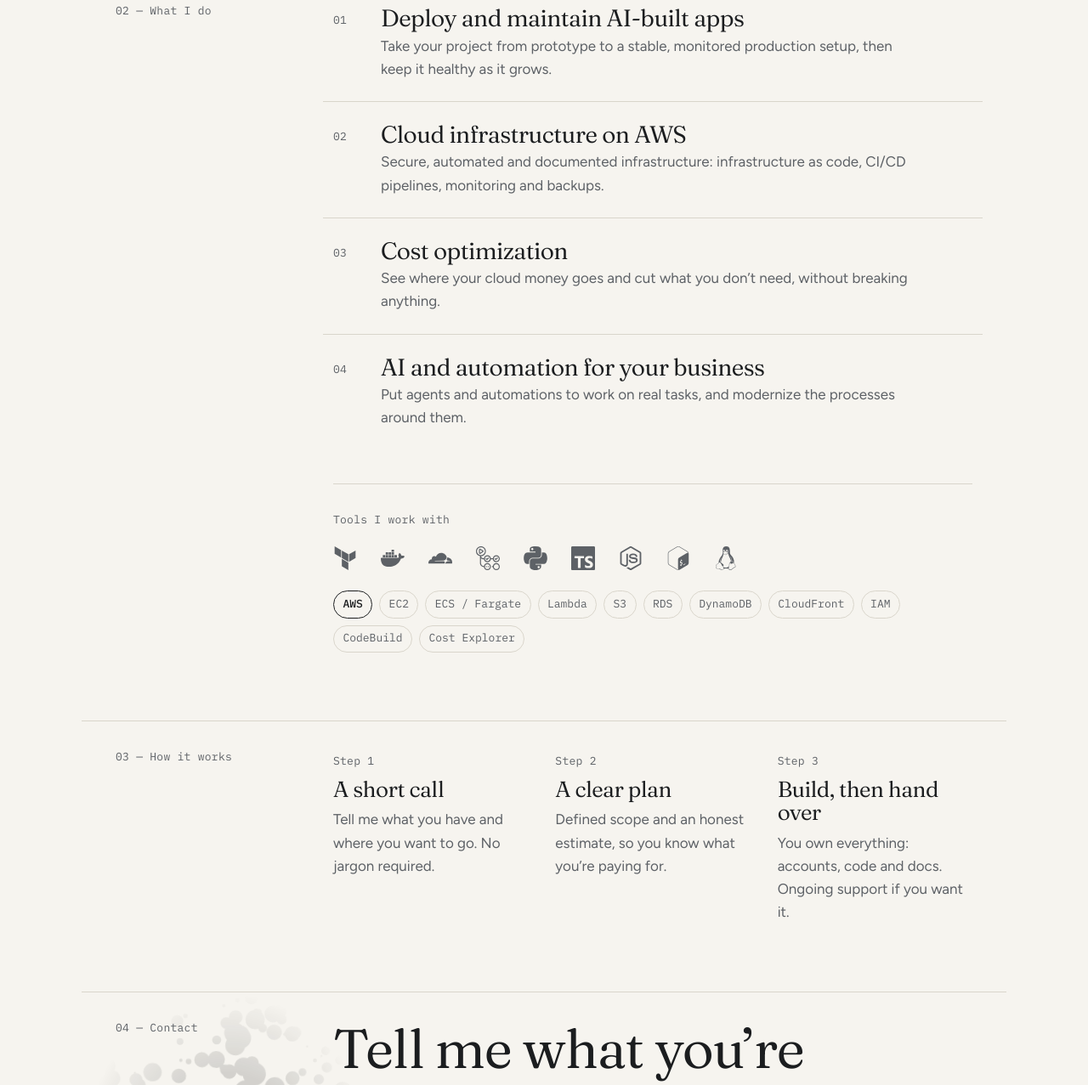
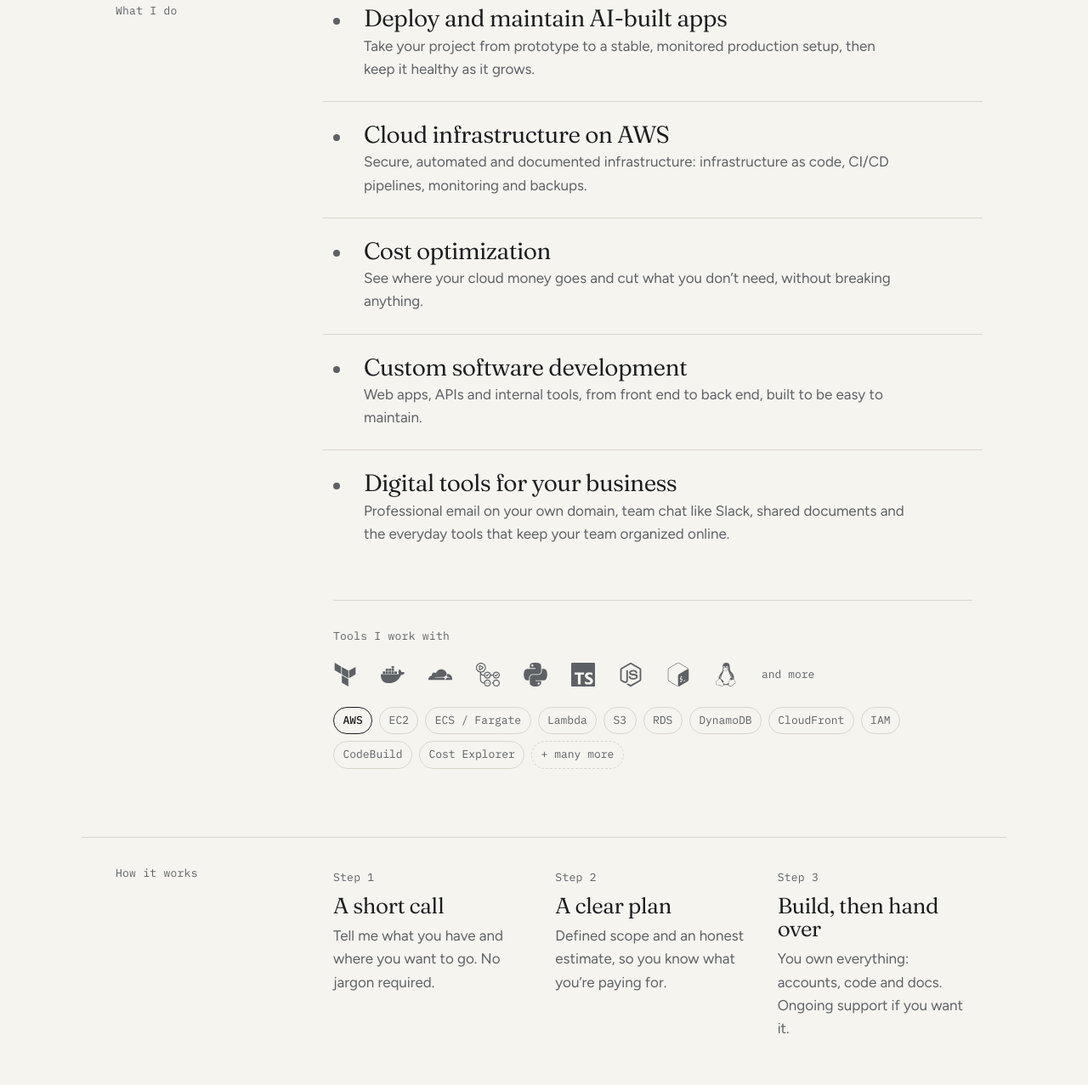
Before and after one commit to alfremedpal/amedpal-website, an Astro site: page / in a window 1280 px wide. Shown: the part 1523-2800 px from the top of the page at 85% size. Built offline with nearby package versions, Linux system fonts and the light colour scheme; Astro itself is replaced by a stand-in of ours.

Commit message:
Update wording

```diff
--- a/src/components/TechStack.astro
+++ b/src/components/TechStack.astro
@@ -18,11 +18,13 @@ const t = useTranslations(Astro.currentLocale);
 				</li>
 			))
 		}
+		<li class="more">{t.services.toolsMore}</li>
 	</ul>
 	<div class="aws">
 		<span class="tag aws-name">AWS</span>
 		<ul class="aws-list" role="list" aria-label="AWS">
 			{awsServices.map((s) => <li class="tag">{s}</li>)}
+			<li class="tag tag-more">{t.services.awsMore}</li>
 		</ul>
 	</div>
 </div>
@@ -52,9 +54,15 @@ const t = useTranslations(Astro.currentLocale);
 			transform 0.2s ease;
 	}
 	/* Brand colour, nudged toward the text colour so it reads in both themes. */
-	.logos li:hover {
+	.logos li:not(.more):hover {
 		color: color-mix(in srgb, var(--c) 75%, var(--ink));
 		transform: translateY(-2px);
+	}
+	/* Signals the lists aren't exhaustive. */
+	.logos .more {
+		align-items: center;
+		font-family: var(--mono);
+		font-size: 0.8125rem;
 	}
 	.aws {
 		display: flex;
@@ -74,6 +82,12 @@ const t = useTranslations(Astro.currentLocale);
 		font-size: 0.8125rem;
 		color: var(--muted);
 	}
+	.tag-more {
+		border-style: dashed;
+	}
+	.tag-more::before {
+		content: '+ ' / '';
+	}
 	.aws .aws-name {
 		border-color: var(--ink);
 		color: var(--ink);
--- a/src/components/sections/Services.astro
+++ b/src/components/sections/Services.astro
@@ -7,17 +7,17 @@ const t = useTranslations(Astro.currentLocale);
 ---
 
 <Section id="services" label={t.services.label}>
-	<ol class="rows" role="list">
+	<ul class="rows" role="list">
 		{
-			t.services.items.map((s, i) => (
+			t.services.items.map((s) => (
 				<li>
-					<span class="label">{String(i + 1).padStart(2, '0')}</span>
+					<span class="bullet" aria-hidden="true" />
 					<h3>{s.title}</h3>
 					<p>{s.text}</p>
 				</li>
 			))
 		}
-	</ol>
+	</ul>
 	<TechStack />
 </Section>
 
@@ -29,7 +29,7 @@ const t = useTranslations(Astro.currentLocale);
 	}
 	li {
 		display: grid;
-		grid-template-columns: 2.5rem 1fr;
+		grid-template-columns: 1.25rem 1fr;
 		gap: 0.25rem 1rem;
 		padding: 1.5rem 0.75rem;
 		margin: 0 -0.75rem;
@@ -45,12 +45,16 @@ const t = useTranslations(Astro.currentLocale);
 	li:hover {
 		background: var(--surface);
 	}
-	li:hover .label {
-		color: var(--accent);
+	li:hover .bullet {
+		background: var(--accent);
 	}
-	.label {
-		padding-top: 0.45rem;
-		transition: color 0.2s ease;
+	.bullet {
+		width: 0.5rem;
+		height: 0.5rem;
+		margin-top: 0.85rem;
+		border-radius: 50%;
+		background: var(--muted);
+		transition: background-color 0.2s ease;
 	}
 	h3 {
 		font-size: 1.75rem;
--- a/src/i18n/ui.ts
+++ b/src/i18n/ui.ts
@@ -34,13 +34,13 @@ const en = {
 		eyebrow: 'Cloud & DevOps engineer, AWS',
 		titleA: 'You built the app.',
 		titleB: 'I’ll make it run.',
-		lede: 'Made something with AI and not sure how to get it online, keep it secure, or stop the bill from growing? I’m an AWS engineer with over 7 years running production systems. I design, deploy and look after cloud infrastructure for businesses of any size.',
+		lede: 'Made something with AI and not sure how to get it online, keep it secure, or stop the bill from growing? I’m a cloud engineer with over 7 years running production systems. I design, deploy and look after the infrastructure your business runs on, whatever its size.',
 		status: 'Taking on new projects',
 		cert: 'AWS Certified Solutions Architect – Professional',
 		certVerify: 'Verify on Credly',
 	},
 	ai: {
-		label: '01 — Built with AI?',
+		label: 'Built with AI?',
 		title: 'AI got you a working app. Production is a different job.',
 		body: 'AI tools make building fast. Putting what you built in front of real customers, reliably, securely and without surprise costs, still takes experience. That’s the part I handle, and I explain it in plain language.',
 		pains: [
@@ -54,8 +54,10 @@ const en = {
 		me: 'Me:',
 	},
 	services: {
-		label: '02 — What I do',
+		label: 'What I do',
 		tools: 'Tools I work with',
+		toolsMore: 'and more',
+		awsMore: 'many more',
 		items: [
 			{
 				title: 'Deploy and maintain AI-built apps',
@@ -70,13 +72,17 @@ const en = {
 				text: 'See where your cloud money goes and cut what you don’t need, without breaking anything.',
 			},
 			{
-				title: 'AI and automation for your business',
-				text: 'Put agents and automations to work on real tasks, and modernize the processes around them.',
+				title: 'Custom software development',
+				text: 'Web apps, APIs and internal tools, from front end to back end, built to be easy to maintain.',
+			},
+			{
+				title: 'Digital tools for your business',
+				text: 'Professional email on your own domain, team chat like Slack, shared documents and the everyday tools that keep your team organized online.',
 			},
 		],
 	},
 	process: {
-		label: '03 — How it works',
+		label: 'How it works',
 		step: 'Step',
 		items: [
 			{ title: 'A short call', text: 'Tell me what you have and where you want to go. No jargon required.' },
@@ -85,7 +91,7 @@ const en = {
 		],
 	},
 	contact: {
-		label: '04 — Contact',
+		label: 'Contact',
 		title: 'Tell me what you’re building.',
 		body: 'Small business or large team, early prototype or system already in production.',
 	},
@@ -118,13 +124,13 @@ const es: Dict = {
 		eyebrow: 'Ingeniero Cloud y DevOps, AWS',
 		titleA: 'Tú creaste la app.',
 		titleB: 'Yo la pongo a funcionar.',
-		lede: '¿Hiciste algo con IA y no sabes cómo publicarlo, mantenerlo seguro o evitar que la factura siga creciendo? Soy ingeniero de AWS con más de 7 años operando sistemas en producción. Diseño, despliego y cuido infraestructura en la nube para negocios de cualquier tamaño.',
+		lede: '¿Hiciste algo con IA y no sabes cómo publicarlo, mantenerlo seguro o evitar que la factura siga creciendo? Soy ingeniero cloud con más de 7 años operando sistemas en producción. Diseño, despliego y cuido la infraestructura sobre la que corre tu negocio, sin importar su tamaño.',
 		status: 'Disponible para nuevos proyectos',
 		cert: 'AWS Certified Solutions Architect – Professional',
 		certVerify: 'Verificar en Credly',
 	},
 	ai: {
-		label: '01 — ¿Hecho con IA?',
+		label: '¿Hecho con IA?',
 		title: 'La IA te dio una app que funciona. Producción es otro trabajo.',
 		body: 'Con herramientas de IA, construir es rápido. Ponerlo frente a clientes reales, de forma confiable, segura y sin costos sorpresa, todavía requiere experiencia. De esa parte me encargo yo, y te la explico sin tecnicismos.',
 		pains: [
@@ -138,8 +144,10 @@ const es: Dict = {
 		me: 'Yo:',
 	},
 	services: {
-		label: '02 — Qué hago',
+		label: 'Qué hago',
 		tools: 'Herramientas con las que trabajo',
+		toolsMore: 'y más',
+		awsMore: 'muchos más',
 		items: [
 			{
 				title: 'Despliegue y mantenimiento de apps hechas con IA',
@@ -154,13 +162,17 @@ const es: Dict = {
 				text: 'Descubre a dónde se va tu dinero en la nube y recorta lo que no necesitas, sin romper nada.',
 			},
 			{
-				title: 'IA y automatización para tu negocio',
-				text: 'Pon agentes y automatizaciones a trabajar en tareas reales, y moderniza los procesos a su alrededor.',
+				title: 'Desarrollo de software a la medida',
+				text: 'Aplicaciones web, APIs y herramientas internas, de frontend a backend, fáciles de mantener.',
+			},
+			{
+				title: 'Herramientas digitales para tu negocio',
+				text: 'Correo profesional con tu propio dominio, chat de equipo como Slack, documentos compartidos y las herramientas del día a día que mantienen a tu equipo organizado en línea.',
 			},
 		],
 	},
 	process: {
-		label: '03 — Cómo funciona',
+		label: 'Cómo funciona',
 		step: 'Paso',
 		items: [
 			{ title: 'Una llamada corta', text: 'Cuéntame qué tienes y a dónde quieres llegar. Sin tecnicismos.' },
@@ -169,7 +181,7 @@ const es: Dict = {
 		],
 	},
 	contact: {
-		label: '04 — Contacto',
+		label: 'Contacto',
 		title: 'Cuéntame qué estás construyendo.',
 		body: 'Negocio pequeño o equipo grande, prototipo temprano o sistema ya en producción.',
 	},
```
